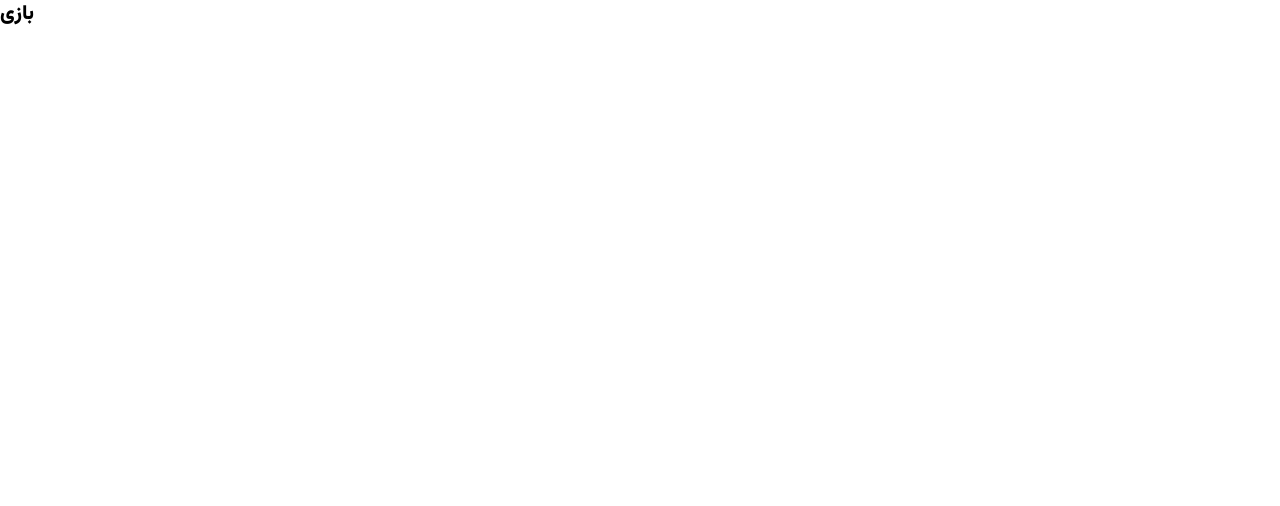
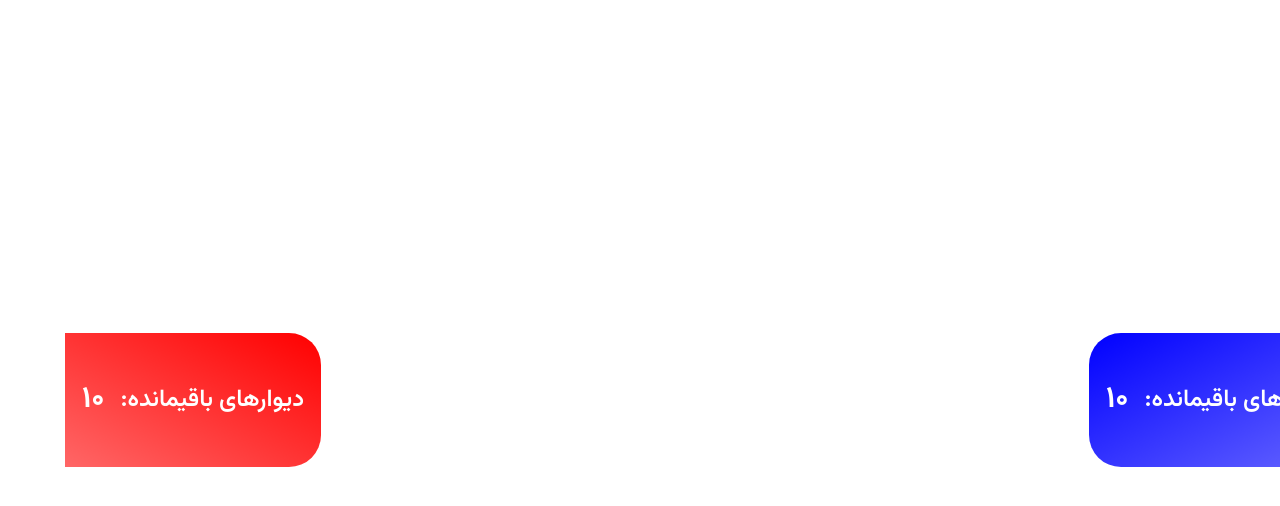
Before and after one commit to MMDESi313/Quoridor, a React (Vite) app: page /game in a window 1280 px wide. Shown: the top 506 px of the page. Built offline with nearby package versions, Linux system fonts and the light colour scheme.

Commit message:
feat: add player panel component

```diff
--- a/index.html
+++ b/index.html
@@ -1,5 +1,5 @@
 <!doctype html>
-<html lang="en">
+<html lang="fa" dir="rtl">
   <head>
     <meta charset="UTF-8" />
     <link rel="icon" type="image/svg+xml" href="/favicon.svg" />
--- /dev/null
+++ b/public/icons/Icons.tsx
@@ -0,0 +1,25 @@
+export function WallIconHorizontal({
+  size = 24,
+  color = "currentColor",
+
+  ...props
+}) {
+  return (
+    <svg width={size} height={size} viewBox="0 0 24 24" fill="none" {...props}>
+      <rect x="2" y="11" width="20" height="2" rx="1" fill={color} />
+    </svg>
+  );
+}
+
+export function WallIconVertical({
+  size = 24,
+  color = "currentColor",
+
+  ...props
+}) {
+  return (
+    <svg width={size} height={size} viewBox="0 0 24 24" fill="none" {...props}>
+      <rect x="11" y="2" width="2" height="20" rx="1" fill={color} />
+    </svg>
+  );
+}
--- /dev/null
+++ b/src/components/game/PlayerPanel.tsx
@@ -0,0 +1,28 @@
+import type { Player } from "../../game/types";
+import { useGameStore } from "../../stores/gameStore";
+import toPersianDigits from "../../utils/toPersianDigits";
+
+interface PlayerPanelProps {
+  player: Player;
+}
+
+function PlayerPanel({ player }: PlayerPanelProps) {
+  const { gameState } = useGameStore();
+
+  return (
+    <section
+      className={`w-1/5 h-1/6 flex flex-col justify-evenly bg-[#FAFAF9] ${player === "p1" ? "blue-player-panel rounded-l-4xl" : "red-player-panel rounded-r-4xl"}`}
+    >
+      <div className="flex items-center justify-center gap-4">
+        <p className="text-2xl font-semibold text-white text-center">
+          دیوارهای باقیمانده:
+        </p>
+        <p className="text-3xl font-bold text-white text-center">
+          {toPersianDigits(gameState.players[player].wallsLeft)}
+        </p>
+      </div>
+    </section>
+  );
+}
+
+export default PlayerPanel;
--- a/src/main.css
+++ b/src/main.css
@@ -9,3 +9,20 @@
 body {
   font-family: "Vazirmatn";
 }
+
+.blue-player-panel {
+  background: linear-gradient(
+    to top left,
+    rgba(0, 0, 255, 0.6) 0%,
+    rgba(0, 0, 255, 0.8) 50%,
+    rgba(0, 0, 255, 1) 100%
+  );
+}
+.red-player-panel {
+  background: linear-gradient(
+    to top right,
+    rgba(255, 0, 0, 0.6) 0%,
+    rgba(255, 0, 0, 0.8) 50%,
+    rgba(255, 0, 0, 1) 100%
+  );
+}
--- a/src/pages/GamePage.tsx
+++ b/src/pages/GamePage.tsx
@@ -1,7 +1,10 @@
+import PlayerPanel from "../components/game/PlayerPanel";
+
 function GamePage() {
   return (
-    <main>
-      <h1 className="text-xl font-black">بازی</h1>
+    <main className="h-screen flex justify-between items-center">
+      <PlayerPanel player="p1" />
+      <PlayerPanel player="p2" />
     </main>
   );
 }
--- /dev/null
+++ b/src/utils/toPersianDigits.ts
@@ -0,0 +1,18 @@
+export default function toPersianDigits(input: string | number): string {
+  const persianNumbers = [
+    "۰",
+    "۱",
+    "۲",
+    "۳",
+    "۴",
+    "۵",
+    "۶",
+    "۷",
+    "۸",
+    "۹",
+  ] as const;
+  return String(input).replace(
+    /\d/g,
+    (d) => persianNumbers[+d as 0 | 1 | 2 | 3 | 4 | 5 | 6 | 7 | 8 | 9],
+  );
+}
```
